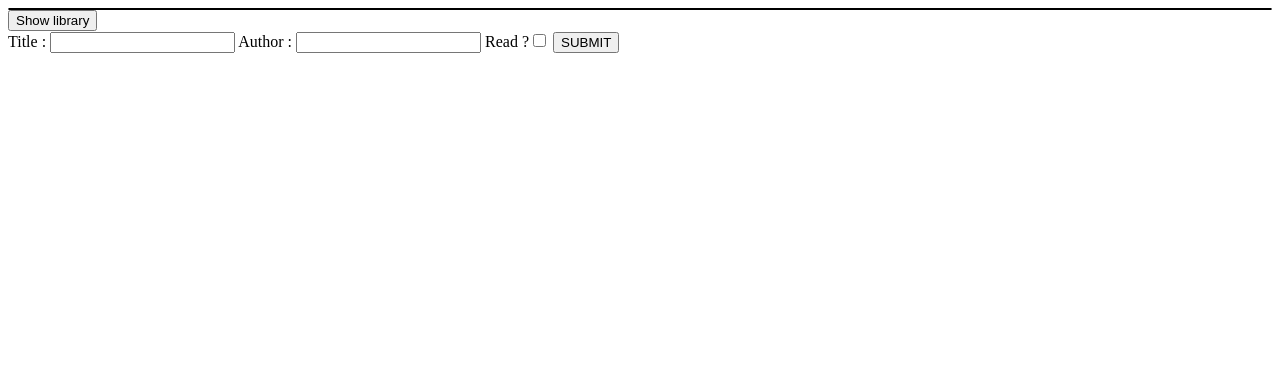
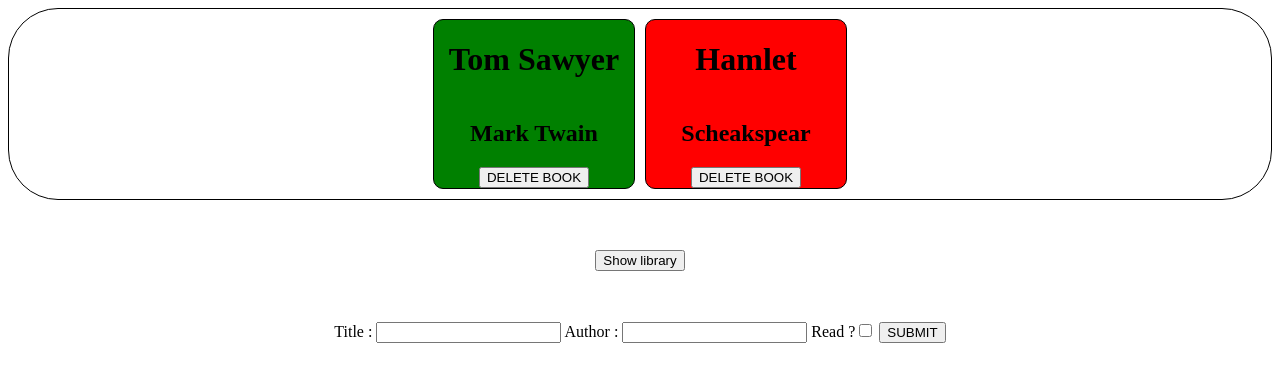
Before and after one commit to kyahia/Library, a plain HTML site: page index.html in a window 1280 px wide. Drawn offline with Linux system fonts and the light colour scheme.

Commit message:
added some spacing

```diff
--- a/index.html
+++ b/index.html
@@ -9,10 +9,10 @@
 </head>
 <body>
 
-    <div class="library">
+    <div class="library"></div>
 
-    </div>
-    <button>Show library</button>
+    <button id="show-lib">Show library</button>
+
     <div class="form">
         <label for="title">Title</label> : <input type="text" id="title" name="title">
         <label for="author">Author</label> : <input type="text" id="author" name ="author">
@@ -97,6 +97,7 @@
 
         array.push(book1);
         array.push(book2);
+        exposeFunct();
     </script>
 </body>
 </html>
--- a/style.css
+++ b/style.css
@@ -2,6 +2,7 @@
     display: flex;
     flex-wrap: wrap;
     justify-content: center;
+    padding: 10px;
     gap: 10px;
     border: 1px solid black;
     border-radius: 50px;
@@ -16,3 +17,19 @@
     justify-content: center;
     align-items: center;
 }
+
+body{
+    text-align: center;
+}
+
+#show-lib{
+    margin: 50px;
+}
+
+.book-read{
+
+}
+
+.book-unread{
+
+}
```
